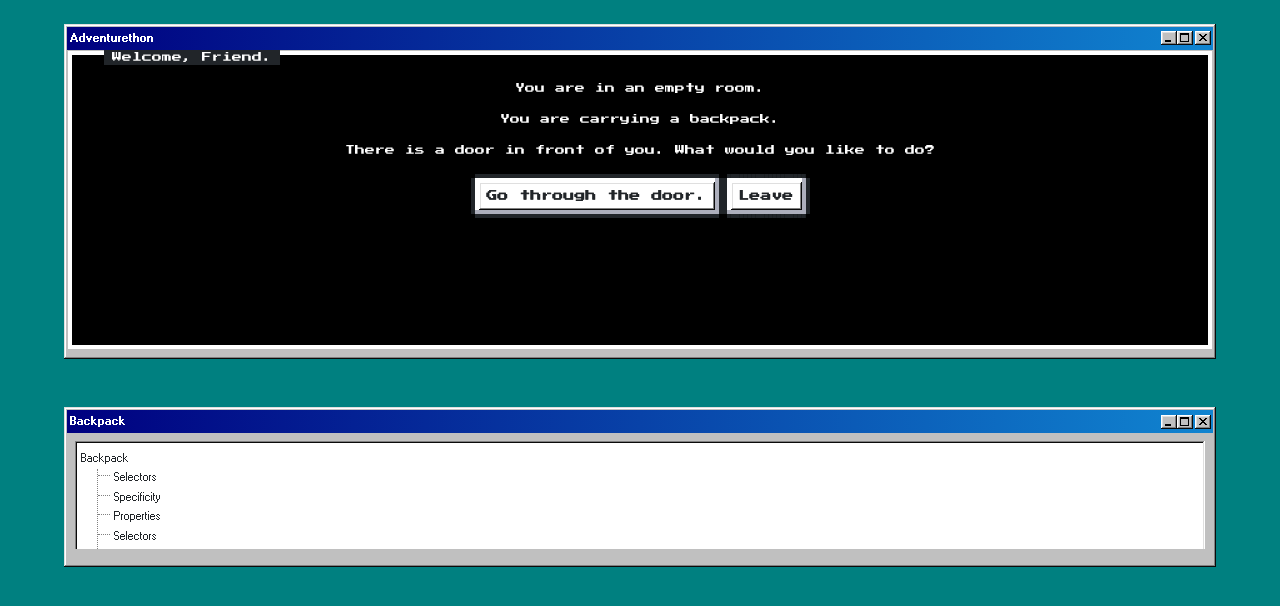
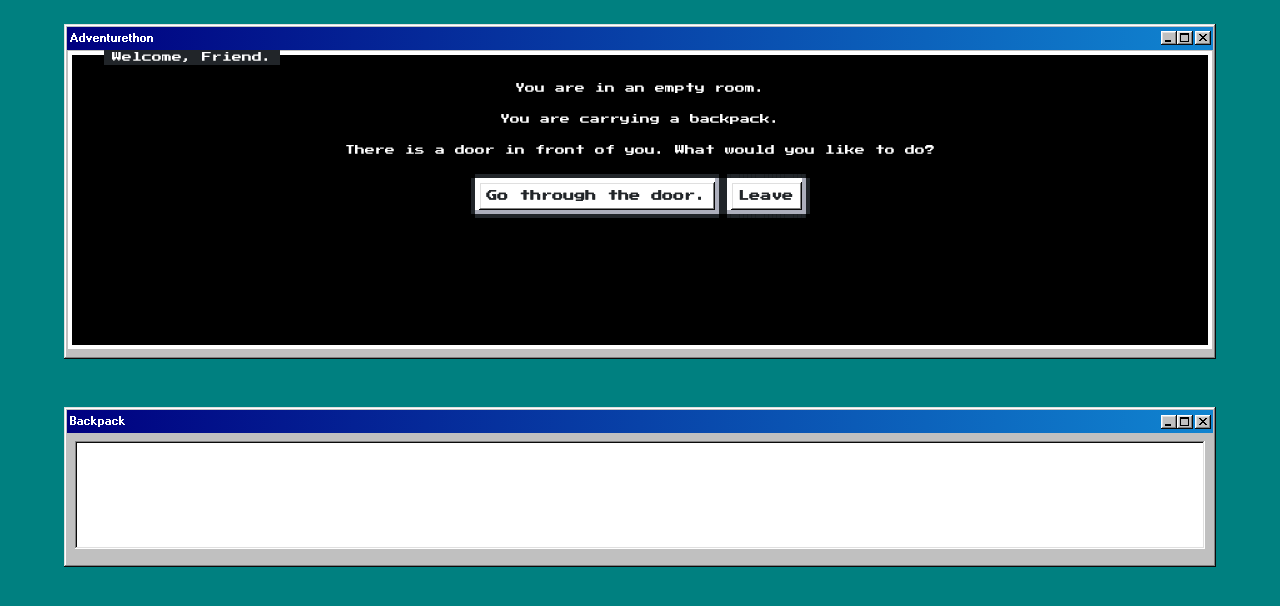
Before and after one commit to brittanyfenney/adventurethon, a React (Create React App) app: page /entry in a window 1280 px wide. Shown: the top 606 px of the page. Built offline with nearby package versions, Linux system fonts and the light colour scheme.

Commit message:
display inventory in backpack

```diff
--- a/src/components/Backpack.js
+++ b/src/components/Backpack.js
@@ -3,9 +3,20 @@ import { useSelector } from "react-redux";
 import "98.css";
 
 export function Backpack() {
-  const backpack = useSelector(state => state.inventory.backpack)
+  const inventory = useSelector((state) => state.inventory);
+  const player = useSelector((state) => state.player);
+  const playlist = useSelector((state) => state.playlist);
+
+  const tools = [];
+  for (const item in inventory) {
+    if (item.type === "tool") tools.push(item);
+  }
+
   return (
-    <div className={backpack ? "window" : "hide"} id="backpack-window">
+    <div
+      className={inventory.backpack ? "window" : "hide"}
+      id="backpack-window"
+    >
       <div className="title-bar">
         <div className="title-bar-text">Backpack</div>
         <div className="title-bar-controls">
@@ -16,18 +27,29 @@ export function Backpack() {
       </div>
 
       <div className="window-body" id="backpack-tree">
-        <ul className="tree-view" >
-          <li>
-            Backpack
+        <ul className="tree-view">
+          {player && <li>Discman</li>}
+          {Boolean(tools.length) && <li>
+            Tools
+          <ul>
+          {tools.map((tool) => {
+            return <li key={tool.id}>{tool.name}</li>;
+          })}
+          </ul>
+          </li>}
+
+          {Boolean(playlist.length) &&<li>
+            CDs
             <ul>
-              <li>Selectors</li>
-              <li>Specificity</li>
-              <li>Properties</li>
-              <li>Selectors</li>
-              <li>Specificity</li>
-              <li>Properties</li>
+              {playlist.map((song) => {
+                return (
+                  <li key={song.name.id}>
+                    {song.name.name} by {song.name.artist}
+                  </li>
+                );
+              })}
             </ul>
-          </li>
+          </li>}
         </ul>
       </div>
     </div>
--- a/src/index.css
+++ b/src/index.css
@@ -164,3 +164,12 @@ code {
   background-color: white;
   color: black;
 }
+
+.tree-view summary {
+  display: inside;
+  cursor: none;
+}
+
+.tree-view {
+  height: 100%
+}
```
